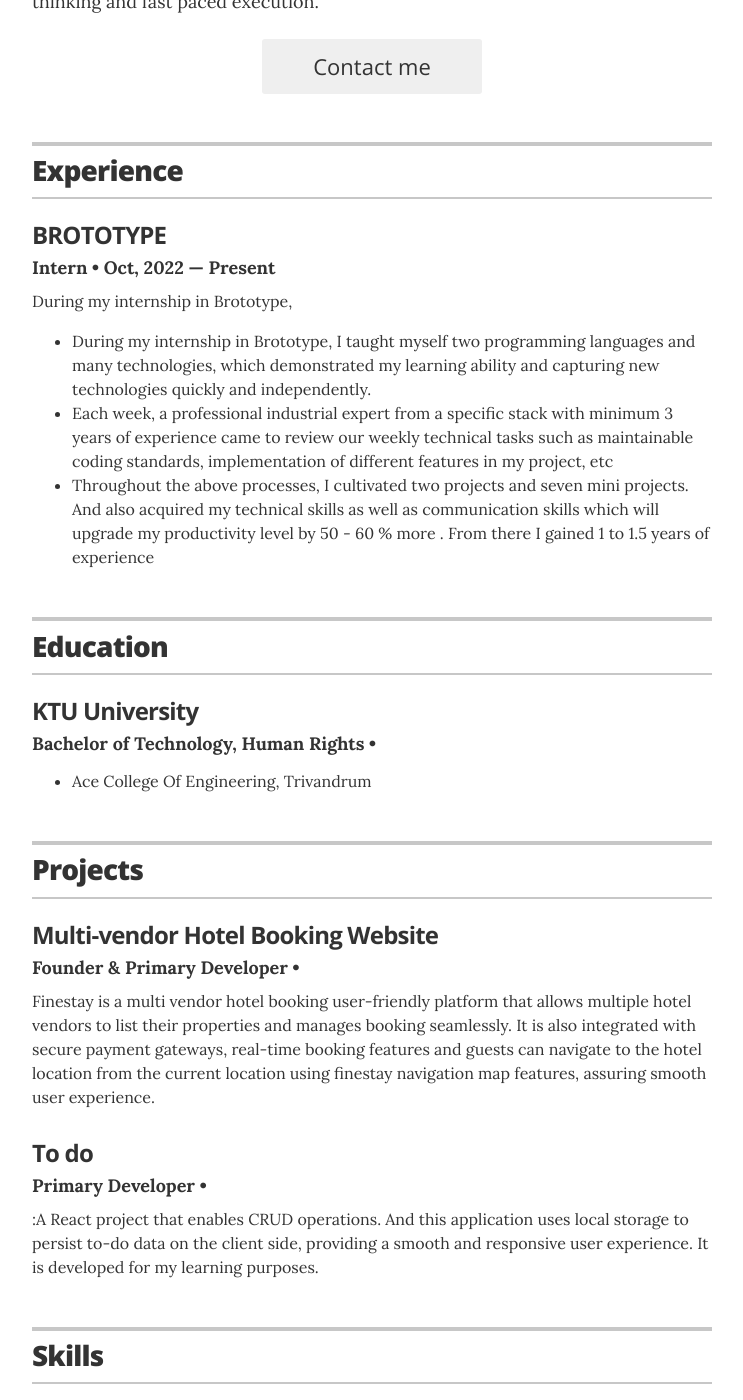
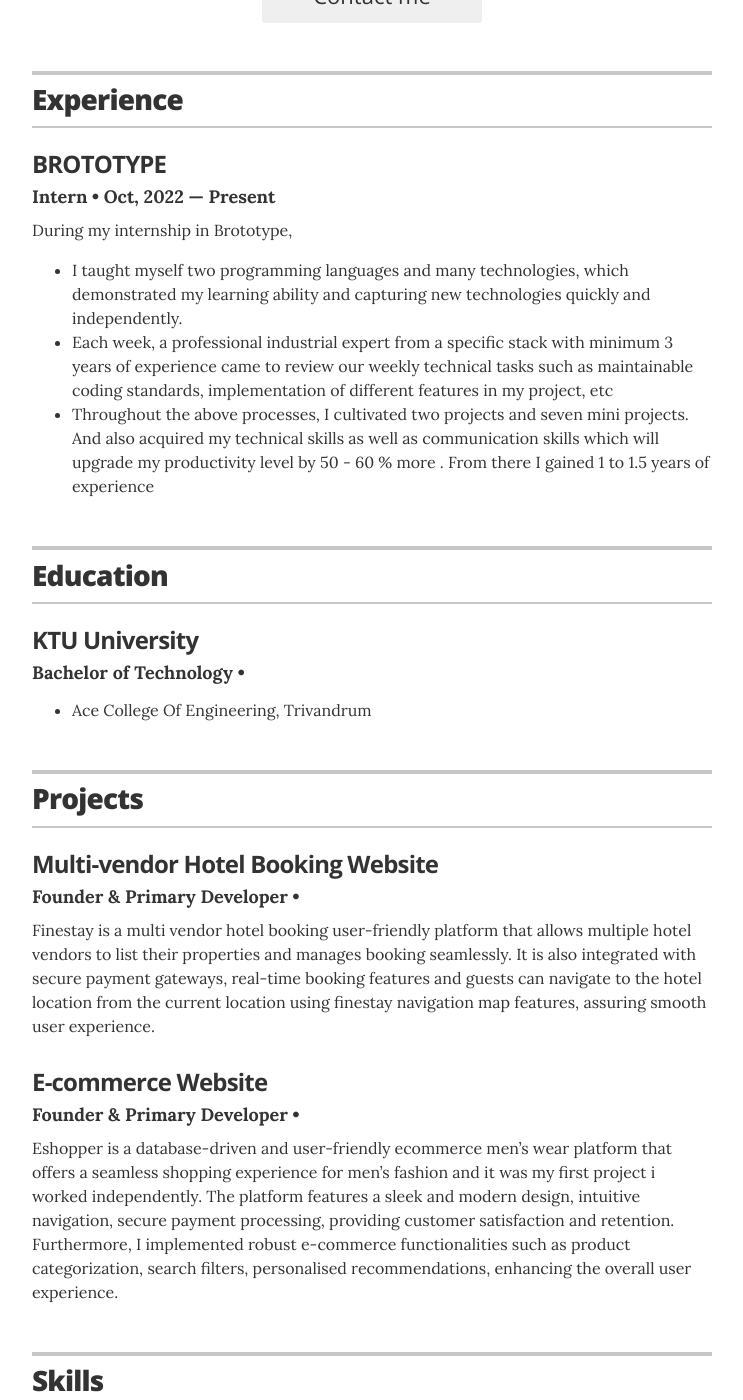
Before and after one commit to roshidhmohammed/resume, a Jekyll site: the page built from index.html, in a window 1280 px wide and 1400 px high, scrolled down 487 px. Shown: the whole window, without its empty margins (268-1011 px from the left). Built offline with Jekyll 4.4.1, drawn with Linux system fonts in a browser that asks for light colours.

Commit message:
updated resume 4

```diff
--- a/_data/education.yml
+++ b/_data/education.yml
@@ -1,5 +1,5 @@
 # Degree
-- degree: Bachelor of Technology, Human Rights
+- degree: Bachelor of Technology
   uni: KTU University
   # year: 2004 &mdash; 2008
   awards:
--- a/_data/experience.yml
+++ b/_data/experience.yml
@@ -3,7 +3,7 @@
 - company: BROTOTYPE
   position: Intern
   duration: Oct, 2022 &mdash; Present
-  summary: During my internship in Brototype,<ul class="resume-item-list"><li>During my internship in Brototype, I taught myself two programming languages and many technologies, which demonstrated my learning ability and capturing new technologies quickly and independently.</li><li>Each week, a professional industrial expert from a specific stack with minimum 3 years of experience came to review our weekly technical tasks such as maintainable coding standards, implementation of different features in my project, etc</li><li>Throughout the above processes, I cultivated two projects and seven mini projects. And also acquired my technical skills as well as communication skills which will upgrade my productivity level  by 50 - 60 % more . From there I gained 1 to 1.5 years of experience</li></ul>
+  summary: During my internship in Brototype,<ul class="resume-item-list"><li>I taught myself two programming languages and many technologies, which demonstrated my learning ability and capturing new technologies quickly and independently.</li><li>Each week, a professional industrial expert from a specific stack with minimum 3 years of experience came to review our weekly technical tasks such as maintainable coding standards, implementation of different features in my project, etc</li><li>Throughout the above processes, I cultivated two projects and seven mini projects. And also acquired my technical skills as well as communication skills which will upgrade my productivity level  by 50 - 60 % more . From there I gained 1 to 1.5 years of experience</li></ul>
 
 # Director of Digital Stratgy
 # - company: United Nations Human Rights Council
--- a/_data/projects.yml
+++ b/_data/projects.yml
@@ -8,7 +8,7 @@
   # url: "#"
   description: Finestay is a multi vendor hotel booking user-friendly platform that allows multiple hotel vendors to list their properties and manages booking seamlessly. It is also integrated with secure payment gateways, real-time booking features and guests can navigate to the hotel location from the current location using finestay navigation map features, assuring smooth user experience.
 
-# Springfield Community Outreach Group
+# E-commerce Website
 - project: E-commerce Website
   role: Founder & Primary Developer
   # duration: 2007 &mdash; Present
@@ -16,14 +16,14 @@
   description: Eshopper is a database-driven and user-friendly ecommerce men’s wear platform that offers a seamless shopping experience for men’s fashion and it was my first project i worked independently. The platform features a sleek and modern design, intuitive navigation, secure payment processing, providing customer satisfaction and retention. Furthermore, I implemented robust e-commerce functionalities such as product categorization, search filters, personalised recommendations, enhancing the overall user experience.
 
   # mini projects
-  project: Netflix Clone
-  role:  Primary Developer
+  # project: Netflix Clone
+  # role:  Primary Developer
   # duration: 2007 &mdash; Present
   # url: "#"
-  description: :It is created for my learning purpose and it is built with React functional components, JSX, react properties, Babel, TMDb API Integrations in react, React Styling.
+  # description: :It is created for my learning purpose and it is built with React functional components, JSX, react properties, Babel, TMDb API Integrations in react, React Styling.
 
-  project: To do
-  role:  Primary Developer
+  # project: To do
+  # role:  Primary Developer
   # duration: 2007 &mdash; Present
   # url: "#"
-  description: :A React project that enables CRUD operations. And this application uses local storage to persist to-do data on the client side, providing a smooth and responsive user experience. It is developed for my learning purposes.
+  # description: A React project that enables CRUD operations. And this application uses local storage to persist to-do data on the client side, providing a smooth and responsive user experience. It is developed for my learning purposes.
```
Also changed, not shown: images/1690818408363 (1).jpg (added), images/avatar.jpg (deleted).
